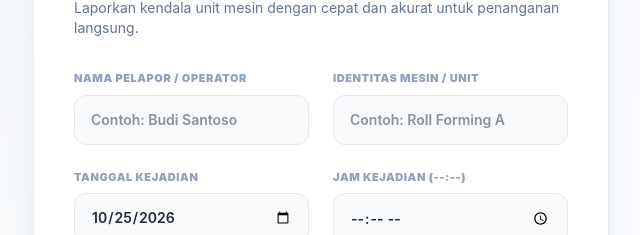
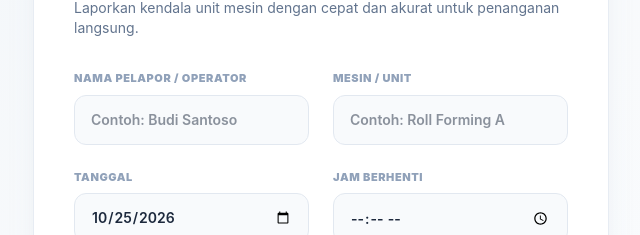
Before and after one commit to MrRih22/laporanmesin, a React (Vite) app: page / in a window 1280 px wide. Shown: the part 231-466 px from the top of the page, without its empty margins (319-959 px from the left). Built offline with nearby package versions, Linux system fonts and the light colour scheme.

Commit message:
FormOperator.jsx

```diff
--- a/src/FormOperator.jsx
+++ b/src/FormOperator.jsx
@@ -117,7 +117,7 @@ export default function FormOperator() {
 
               {/* Nama Mesin */}
               <div>
-                <label className="block text-[10px] sm:text-[11px] font-black text-slate-400 uppercase tracking-wider mb-1.5 sm:mb-2">Identitas Mesin / Unit</label>
+                <label className="block text-[10px] sm:text-[11px] font-black text-slate-400 uppercase tracking-wider mb-1.5 sm:mb-2">Mesin / Unit</label>
                 <div className={`relative rounded-xl transition-all ${activeCard === 'nama_mesin' ? 'ring-2 ring-blue-600/20 border-blue-600' : 'border-slate-200'}`}>
                   <input
                     type="text"
@@ -140,7 +140,7 @@ export default function FormOperator() {
 
               {/* Tanggal */}
               <div>
-                <label className="block text-[10px] sm:text-[11px] font-black text-slate-400 uppercase tracking-wider mb-1.5 sm:mb-2">Tanggal Kejadian</label>
+                <label className="block text-[10px] sm:text-[11px] font-black text-slate-400 uppercase tracking-wider mb-1.5 sm:mb-2">Tanggal</label>
                 <input
                   type="date"
                   name="tanggal_rusak"
@@ -154,7 +154,7 @@ export default function FormOperator() {
 
               {/* Jam / Waktu Manual (--:--) */}
               <div>
-                <label className="block text-[10px] sm:text-[11px] font-black text-slate-400 uppercase tracking-wider mb-1.5 sm:mb-2">Jam Kejadian (--:--)</label>
+                <label className="block text-[10px] sm:text-[11px] font-black text-slate-400 uppercase tracking-wider mb-1.5 sm:mb-2">Jam Berhenti</label>
                 <input
                   type="time"
                   name="jam_rusak"
```
